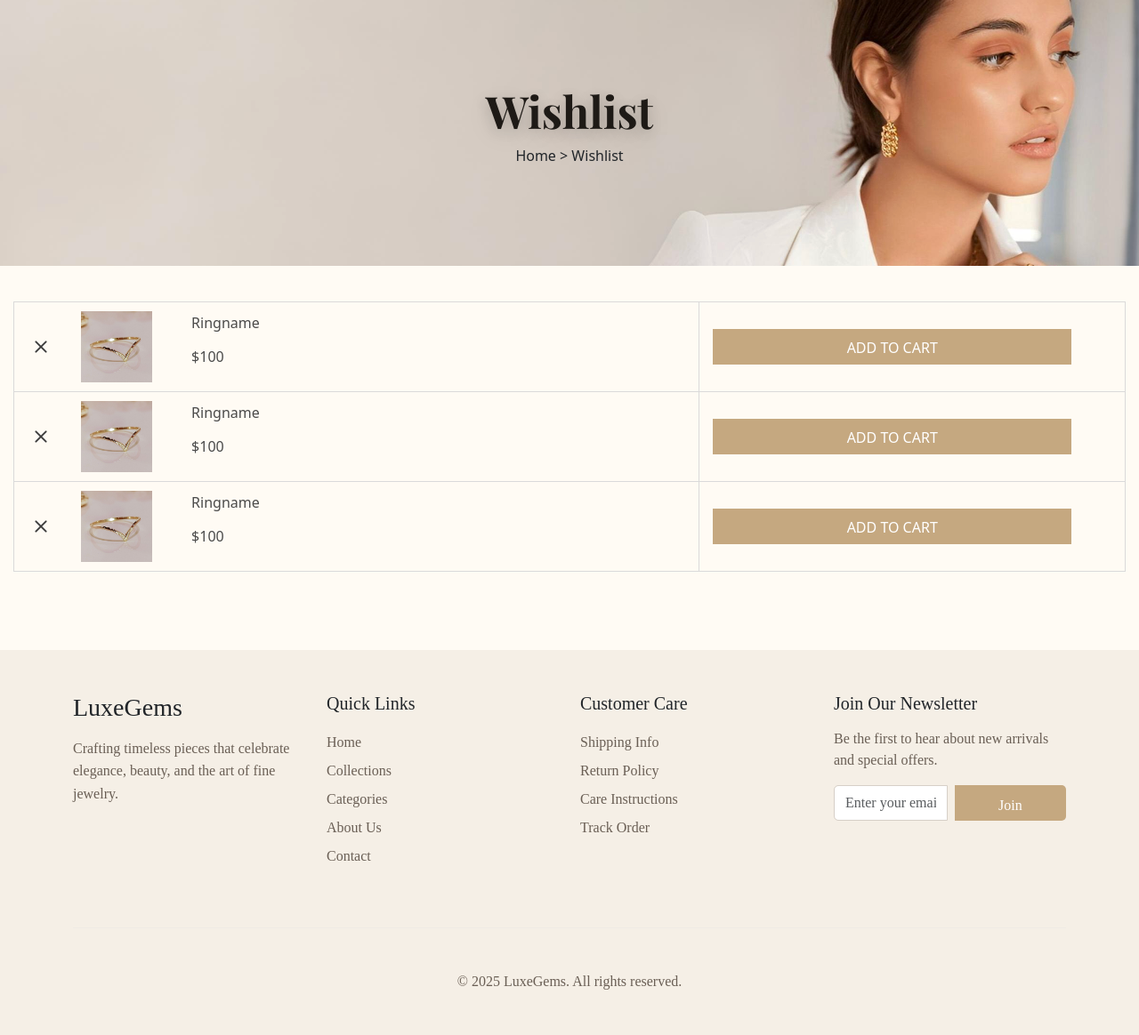
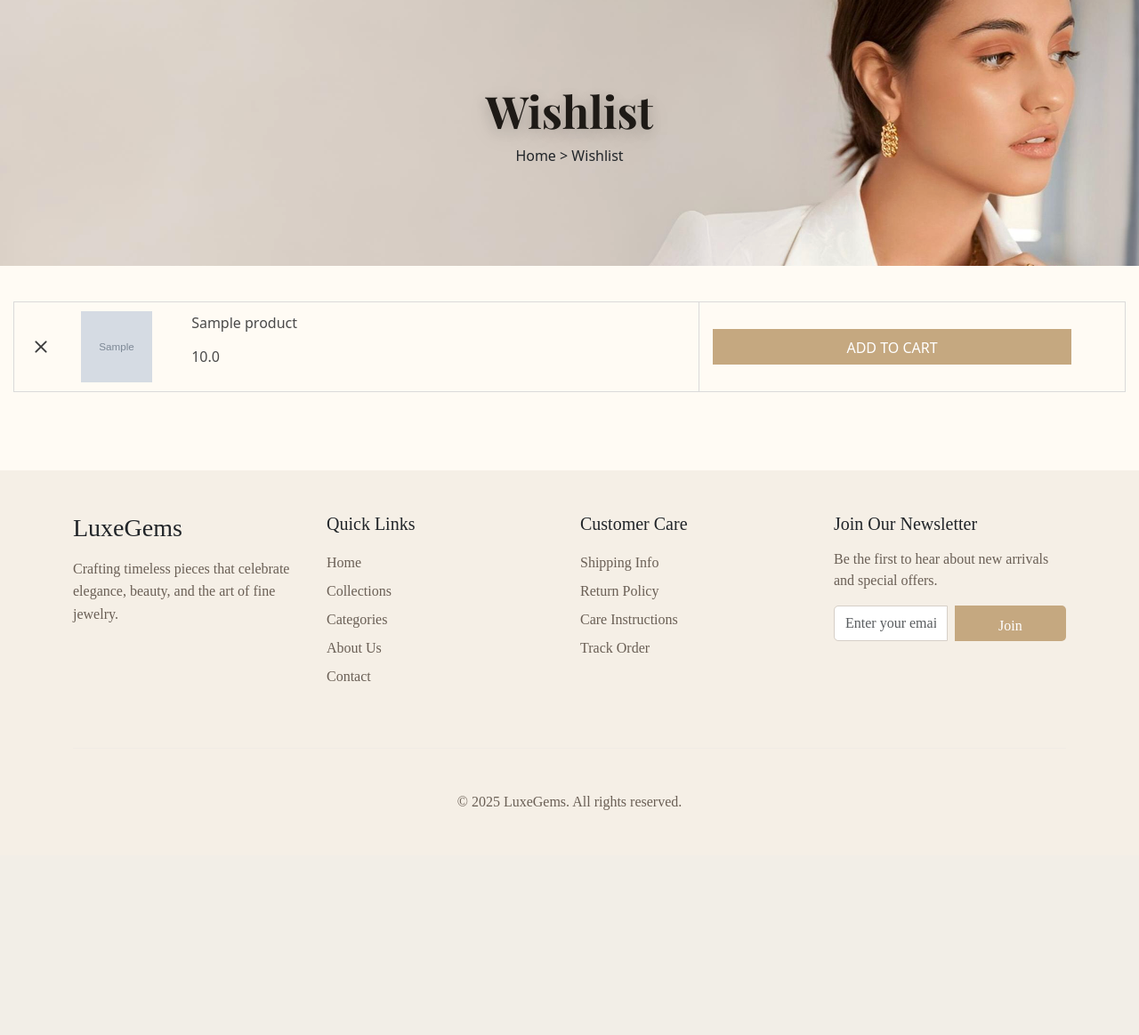
Before and after one commit to Adarsh347/Luxegems---E-commerce-jwellery-shop, a Django app: page /wishlist in a window 1280 px wide. Shown: the part 77-1241 px from the top of the page at 89% size. After the commit the page ends 988 px from the top, so only its background shows below. Run offline with Django 5.2, Linux system fonts and the light colour scheme; a user stored in the database is signed in; tables that the repository leaves empty hold one stand-in row (values such as "Sample post"); grey boxes marked "Sample" are stand-in pictures.

Commit message:
wishlist

```diff
--- a/store/controller/wishlist.py
+++ b/store/controller/wishlist.py
@@ -1,5 +1,28 @@
 from django.shortcuts import render,redirect
 from django.contrib import  messages
+from store.models import Wishlist,Product
+from django.http.response import JsonResponse
+
 
 def index(request):
-    return render(request,"store/wishlist.html")
+    wishlist = Wishlist.objects.filter(user = request.user)
+    context = { 'wishlist' : wishlist}
+    return render(request,"store/wishlist.html",context)
+
+
+def addtowishlist(request):
+    if request.method == "POST":
+        if request.user.is_authenticated:
+            prod_id =int(request.POST.get('product_id'))
+            product_check = Product.objects.get(id=prod_id)
+            if(product_check):
+                if(Wishlist.objects.filter(user=request.user,product_id=prod_id)):
+                    return JsonResponse({"status":"Product already in wishlist"})
+                else:
+                    Wishlist.objects.create(user=request.user,product_id=prod_id)
+                    return JsonResponse({"status":"Product added to wishlist"})
+            else:
+                return JsonResponse({"status":"No such product found"})
+        else:
+            return JsonResponse({"status":"Login to continue"})
+    return redirect('/')
--- a/store/models.py
+++ b/store/models.py
@@ -45,3 +45,9 @@ class Product(models.Model):
 
     def __str__(self):
         return self.name
+
+
+class Wishlist(models.Model):
+    user = models.ForeignKey(User,on_delete=models.CASCADE)
+    product = models.ForeignKey(Product,on_delete=models.CASCADE)
+    created_at =models.DateTimeField(auto_now_add=True)
--- /dev/null
+++ b/store/static/js/custom.js
@@ -0,0 +1,47 @@
+$(document).ready( function () {
+    $('.increment-btn').click(function (e) {
+        e.preventDefault();
+
+        var inc_value = $(this).closest('.product_data').find('.qty-input').val();
+        var value =parseInt(inc_value,10);
+        value=isNaN(value) ? 0 :value;
+        if(value < 10)
+        {
+            value++;
+            $(this).closest('.product_data').find('.qty-input').val(value);
+        }
+    });
+
+    //decrement-btn
+
+    $('.decrement-btn').click(function (e) {
+        e.preventDefault();
+
+        var inc_value = $(this).closest('.product_data').find('.qty-input').val();
+        var value =parseInt(inc_value,10);
+        value=isNaN(value) ? 0 :value;
+        if(value > 1)
+        {
+            value--;
+            $(this).closest('.product_data').find('.qty-input').val(value);
+        }
+    });
+})
+
+$('.addtowishlist').click(function (e) {
+    e.preventDefault();
+
+    var product_id = $(this).closest('.product_data').find('.prod_id').val();
+    var token=$('input[name=csrfmiddlewaretoken]').val();
+    $.ajax({
+        method :"POST",
+        url:"/add-to-wishlist",
+        data:{
+            'product_id':product_id,
+            'csrfmiddlewaretoken':token
+        },
+        success:function(response){
+        console.log(response)
+        alertify.success(response.status)}
+    });
+});
--- a/store/templates/store/layouts/main.html
+++ b/store/templates/store/layouts/main.html
@@ -18,6 +18,8 @@
     {% include "store/inc/footer.html" %}
 
     {% block script %}
+    {% endblock %}
     <script src="https://cdn.jsdelivr.net/npm/bootstrap@5.3.8/dist/js/bootstrap.bundle.min.js" integrity="sha384-FKyoEForCGlyvwx9Hj09JcYn3nv7wiPVlz7YYwJrWVcXK/BmnVDxM+D2scQbITxI" crossorigin="anonymous"></script>
-    {% endblock %}
+    <script src="{% static 'js/custom.js' %}"></script>
+
 </body>
--- a/store/templates/store/products/home.html
+++ b/store/templates/store/products/home.html
@@ -13,7 +13,7 @@
             <div class="right" style="width: 25%;">
                 <h2 style="font-size: 28px; margin-bottom: 10px; font-family: 'serif';">CATEGORIES</h2><br>
                 <p>
-                <a href="{% url 'products' %}?category=necklaces"
+                <a href="{% url 'products' %}?category=necklace"
                    class="text-decoration-none text-reset">Necklaces</a>
                 </p>
                 <p>
--- a/store/templates/store/wishlist.html
+++ b/store/templates/store/wishlist.html
@@ -95,36 +95,23 @@
     </div>
 </div>
 <div style="padding: 40px 15px;">
+    {% if wishlist %}
+    {% for item in wishlist %}
         <table>
             <tr>
                 <td class="icon"><i class="bi bi-x" style="font-size: 30px;"></i></td>
-            <td class="image"><img src="ring1.jpg" alt=""></td>
+                <td class="image"><img src="{{ item.product.product_image.url }}" alt=""></td>
                 <td class="details">
-                <p>Ringname</p>
-                <p>$100</p>
+                    <p>{{ item.product.name }}</p>
+                    <p>{{ item.product.selling_price }}</p>
                 </td>
                 <td class="botton"><button style="padding: 10px 15px; border: none; background: #c5a880; color: white; ">ADD TO CART</button></td>
             </tr>
-        <tr>
-            <td class="icon"><i class="bi bi-x" style="font-size: 30px;"></i></td>
-            <td class="image"><img src="ring1.jpg" alt=""></td>
-            <td class="details">
-                <p>Ringname</p>
-                <p>$100</p>
-            </td>
-            <td class="botton"><button style="padding: 10px 15px; border: none; background: #c5a880; color: white; ">ADD TO CART</button></td>
-        </tr>
-        <tr>
-            <td class="icon"><i class="bi bi-x" style="font-size: 30px;"></i></td>
-            <td class="image"><img src="ring1.jpg" alt=""></td>
-            <td class="details">
-                <p>Ringname</p>
-                <p>$100</p>
-            </td>
-            <td class="botton"><button style="padding: 10px 15px; border: none; background: #c5a880; color: white; ">ADD TO CART</button></td>
-        </tr>
-
         </table>
+    {% endfor %}
+    {% else %}
+    <h4> your wishlist is empty</h4>
+    {% endif %}
 </div>
 
 {% endblock %}
--- a/store/views.py
+++ b/store/views.py
@@ -1,4 +1,4 @@
-from django.shortcuts import render
+from django.shortcuts import render,redirect
 from . models import *
 from django.contrib import  messages
 
```
Also changed, not shown: store/templates/store/products/view.html (+3 -30 lines), store/migrations/0004_wishlist.py (added). Lines whose indentation alone changed are shown as unchanged.
